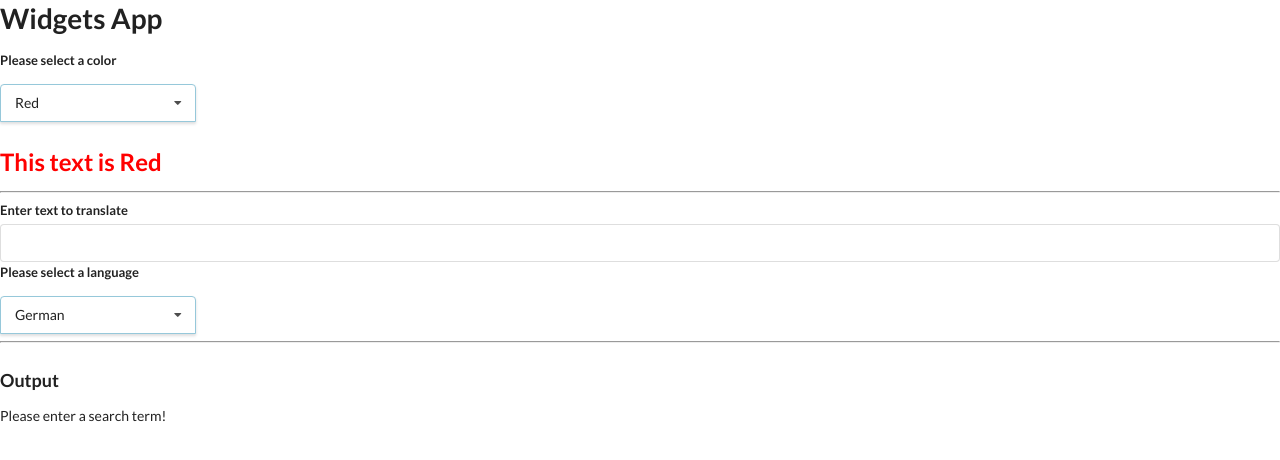
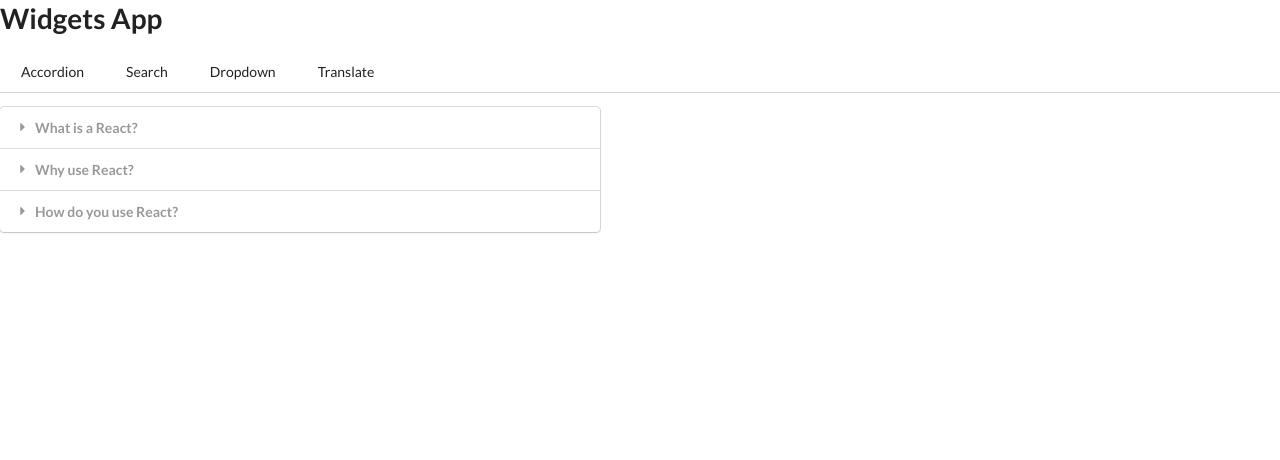
Before and after one commit to stefanhoth/learningreact-widgets, a React (Create React App) app: page / in a window 1280 px wide. Shown: the top 460 px of the page. Built offline with nearby package versions, Linux system fonts and the light colour scheme.

Commit message:
feat: Add (very basic) navigationh

```diff
--- a/src/App.js
+++ b/src/App.js
@@ -1,6 +1,7 @@
 import { useState } from "react";
 import Accordion from "./components/Accordion";
 import Dropdown from "./components/Dropdown";
+import Navigation from "./components/Navigation";
 import Search from "./components/Search";
 import Translate from "./components/Translate";
 
@@ -37,19 +38,52 @@ const dropdownOptions = [
 const App = () => {
   const [selection, setSelection] = useState(dropdownOptions[0]);
 
+  const showAccordion = () => {
+    if (window.location.pathname === "/") {
+      return <Accordion items={items} />;
+    }
+  };
+
+  const showSearch = () => {
+    if (window.location.pathname === "/search") {
+      return <Search />;
+    }
+  };
+
+  const showDropdown = () => {
+    if (window.location.pathname === "/dropdown") {
+      return (
+        <div className="dropdown">
+          <Dropdown
+            label="Please select a color"
+            selected={selection}
+            onSelectedChange={setSelection}
+            options={dropdownOptions}
+          />
+          <h2 style={{ color: selection.value }}>
+            This text is {selection.label}
+          </h2>
+        </div>
+      );
+    }
+  };
+
+  const showTranslate = () => {
+    if (window.location.pathname === "/translate") {
+      return <Translate />;
+    }
+  };
+
+  console.log(window.location.pathname);
   return (
     <div>
       <h1>Widgets App</h1>
-      <Dropdown
-        label="Please select a color"
-        selected={selection}
-        onSelectedChange={setSelection}
-        options={dropdownOptions}
-      />
-      <h2 style={{ color: selection.value }}>This text is {selection.label}</h2>
+      <Navigation />
 
-      <hr />
-      <Translate />
+      {showAccordion()}
+      {showSearch()}
+      {showDropdown()}
+      {showTranslate()}
     </div>
   );
 };
--- /dev/null
+++ b/src/components/Navigation.js
@@ -0,0 +1,21 @@
+const Navigation = () => {
+
+    return (
+      <div className="ui tabular menu">
+        <a href="/" className="item">
+          Accordion
+        </a>
+        <a href="/search" className="item">
+          Search
+        </a>
+        <a href="/dropdown" className="item">
+          Dropdown
+        </a>
+        <a href="/translate" className="item">
+          Translate
+        </a>
+      </div>
+    );
+};
+
+export default Navigation;
```
